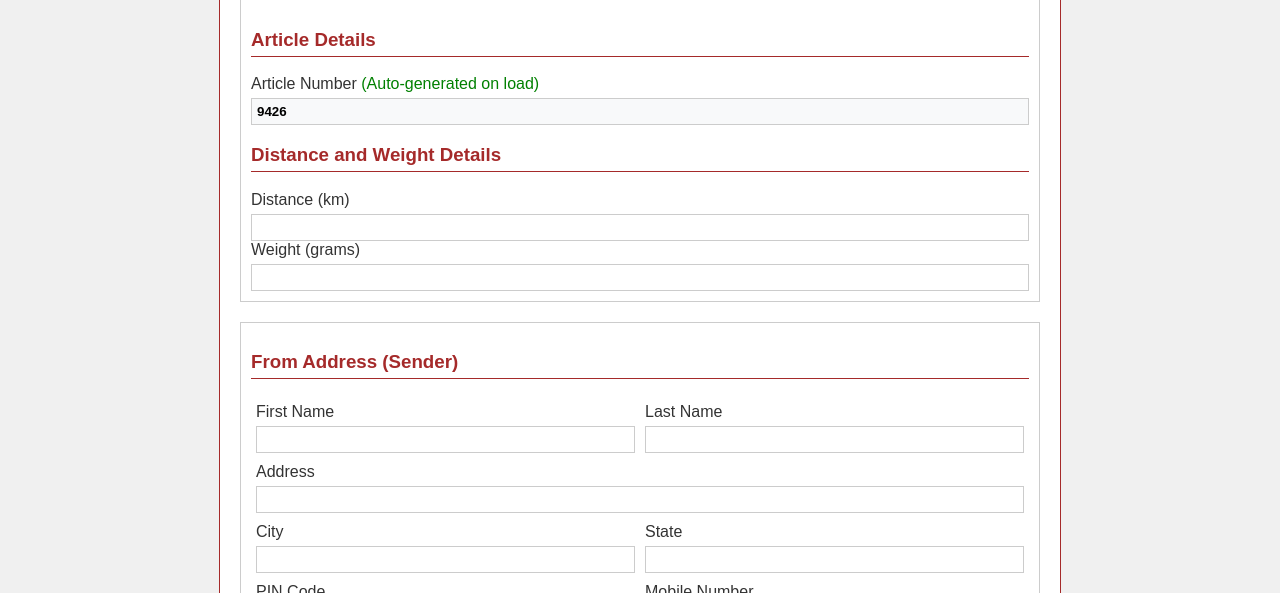
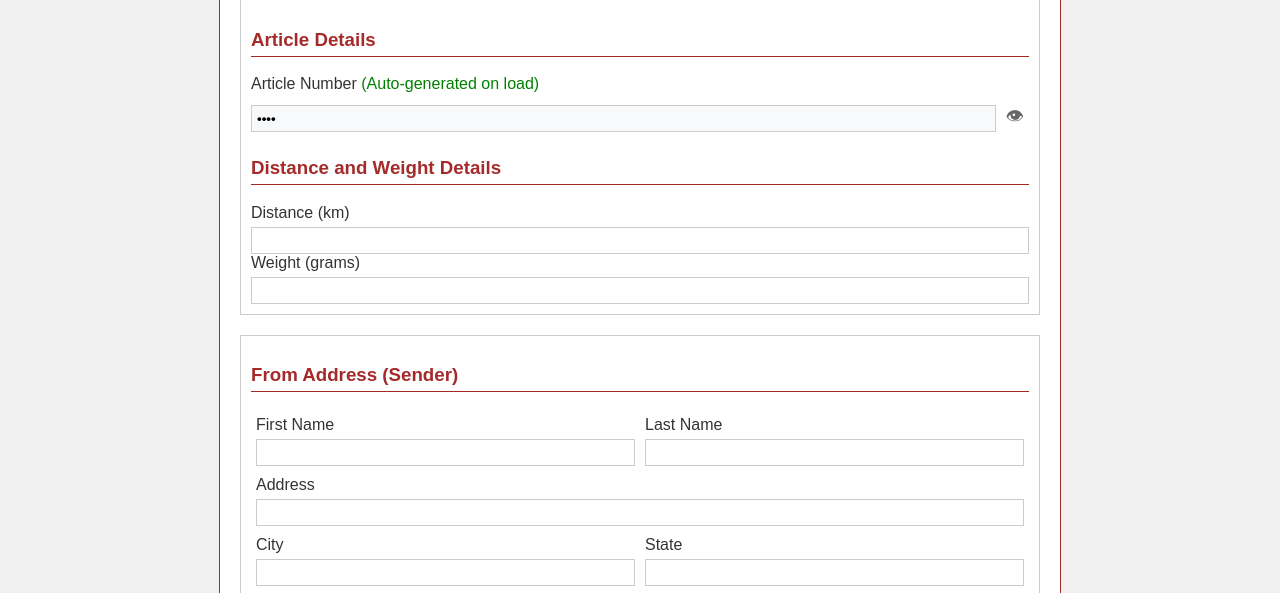
Before and after one commit to AnantInamdar77/booking-website, a plain HTML site: page booking-website/index.html in a window 1280 px wide. Shown: the part 184-777 px from the top of the page. Drawn offline with Linux system fonts and the light colour scheme.

Commit message:
Update index.html
added blur feature to article number

```diff
--- a/booking-website/index.html
+++ b/booking-website/index.html
@@ -71,6 +71,7 @@
     }
     input[type="text"],
     input[type="number"],
+    input[type="password"],
     select,
     textarea {
       width: 100%;
@@ -81,6 +82,26 @@
     #article-number {
       background-color: #f8f9fa;
       font-weight: bold;
+    }
+    .article-container {
+      position: relative;
+      display: flex;
+      align-items: center;
+    }
+    #article-number {
+      flex: 1;
+      margin-right: 5px;
+    }
+    #toggle-article {
+      background: none;
+      border: none;
+      font-size: 18px;
+      cursor: pointer;
+      padding: 5px;
+      color: #666;
+    }
+    #toggle-article:hover {
+      color: #000;
     }
     .footer {
       background: #a52a2a;
@@ -208,23 +229,23 @@
     <h1>INDIAN POST</h1>
     <span class="subtitle">Post Booking Services</span>
   </div>
-
   <div class="nav-bar"></div>
   <div class="main-content">
     <h2>Speed Post Article Booking</h2>
-
     <form id="booking-form">
       <div class="section">
         <h3>Article Details</h3>
         <label for="article-number">Article Number <span style="color: green;">(Auto-generated on load)</span></label>
-        <input type="text" id="article-number" readonly />
+        <div class="article-container">
+          <input type="password" id="article-number" readonly />
+          <button type="button" id="toggle-article">👁</button>
+        </div>
         <h3>Distance and Weight Details</h3>
         <label for="distance-input">Distance (km)</label>
         <input type="number" id="distance-input" min="0" required />
         <label for="weight">Weight (grams)</label>
         <input type="number" id="weight" min="1" required />
       </div>
-
       <div class="section">
         <h3>From Address (Sender)</h3>
         <table>
@@ -245,7 +266,6 @@
           </tr>
         </table>
       </div>
-
       <div class="section">
         <h3>To Address (Addressee)</h3>
         <table>
@@ -266,13 +286,11 @@
           </tr>
         </table>
       </div>
-
       <div class="buttons">
         <button type="button" id="calculate-btn">Calculate</button>
         <button type="reset" id="reset-btn">Reset</button>
       </div>
     </form>
-
     <div id="result-message">
       <div class="tick">✔</div>
       <h3 style="color: green;">Calculation completed successfully!</h3>
@@ -295,9 +313,7 @@
       </div>
     </div>
   </div>
-
   <div class="footer">Department of Posts, Government of India</div>
-
   <script src="https://cdnjs.cloudflare.com/ajax/libs/qrcodejs/1.0.0/qrcode.min.js"></script>
   <script>
     const rates = [
@@ -307,7 +323,6 @@
       { weight: 1000, local: 47, upto200: 77, "201-1000": 106, "1001-2000": 142, above2000: 165 },
       { weight: 2000, local: 71, upto200: 112, "201-1000": 177, "1001-2000": 236, above2000: 283 }
     ];
-
     const bookingForm = document.getElementById("booking-form");
     const resultMessage = document.getElementById("result-message");
     const qrcodeDiv = document.getElementById("qrcode");
@@ -320,45 +335,48 @@
     const loadingSpinner = document.getElementById("loading-spinner");
     const submitBtn = document.getElementById("submit-btn");
     const editBtn = document.getElementById("edit-btn");
-
     let calculatedAmount = 0;
     let bookingDetails = '';
     let generatedNote = ''; // To store the unique note for verification
-
     // Generate random 4-digit article number on page load
     window.addEventListener('load', function() {
       const randomArticle = Math.floor(1000 + Math.random() * 9000).toString(); // 1000-9999
       document.getElementById("article-number").value = randomArticle;
     });
-
+    // Toggle article number visibility
+    document.getElementById("toggle-article").addEventListener("click", function() {
+      const articleInput = document.getElementById("article-number");
+      if (articleInput.type === "password") {
+        articleInput.type = "text";
+        this.textContent = "🙈";
+      } else {
+        articleInput.type = "password";
+        this.textContent = "👁";
+      }
+    });
     document.getElementById("calculate-btn").addEventListener("click", function () {
       const articleNumber = document.getElementById("article-number").value.trim();
       const weight = parseInt(document.getElementById("weight").value);
       const km = parseFloat(document.getElementById("distance-input").value);
-
       if (isNaN(weight) || isNaN(km)) {
         alert("Please enter valid weight and distance.");
         return;
       }
-
       if (!articleNumber) {
         alert("Article Number is required.");
         return;
       }
-
       let column;
       if (km === 0) column = "local";
       else if (km <= 200) column = "upto200";
       else if (km <= 1000) column = "201-1000";
       else if (km <= 2000) column = "1001-2000";
       else column = "above2000";
-
       let rateRow = rates.find(r => weight <= r.weight);
       if (!rateRow) {
         alert("Weight exceeds supported range.");
         return;
       }
-
       calculatedAmount = rateRow[column];
       const sender = {
         first: document.getElementById("sender-first").value,
@@ -378,27 +396,22 @@
         pin: document.getElementById("recipient-pin").value,
         mobile: document.getElementById("recipient-mobile").value
       };
-
       bookingDetails = `
 Distance: ${km} km
 Postage Amount: ₹${calculatedAmount}
 Weight: ${weight} grams
-
 FROM:
 ${sender.first} ${sender.last}
 ${sender.addr}
 ${sender.city}, ${sender.state}
 PIN: ${sender.pin}, Mobile: ${sender.mobile}
-
 TO:
 ${recipient.first} ${recipient.last}
 ${recipient.addr}
 ${recipient.city}, ${recipient.state}
 PIN: ${recipient.pin}, Mobile: ${recipient.mobile}
 `;
-
       detailsBox.innerText = bookingDetails;
-
       // Generate unique transaction note based on article number (only the number)
       generatedNote = articleNumber;
       const upiUrl = `upi://pay?pa=anantinamdar77@oksbi&pn=My%20Courier%20Service&am=${calculatedAmount}&cu=INR&tn=${encodeURIComponent(generatedNote)}`;
@@ -408,23 +421,18 @@ PIN: ${recipient.pin}, Mobile: ${recipient.mobile}
         width: 220,
         height: 220
       });
-
       // Set payment amount in instruction text
       payAmountSpan.innerText = calculatedAmount;
-
       // Show note section after QR
       noteSection.style.display = 'block';
       noteInput.value = ''; // Clear input
       noteStatus.textContent = ''; // Clear status
-
       // Reset submit button and loading
       submitBtn.style.display = 'none';
       loadingSpinner.style.display = 'none';
-
       bookingForm.style.display = "none";
       resultMessage.style.display = "block";
     });
-
     // Handle note verification
     verifyNoteBtn.addEventListener('click', function() {
       const enteredNote = noteInput.value.trim();
@@ -439,12 +447,10 @@ PIN: ${recipient.pin}, Mobile: ${recipient.mobile}
         noteStatus.style.color = 'red';
         return;
       }
-
       // Show loading
       loadingSpinner.style.display = 'block';
       verifyNoteBtn.disabled = true;
       noteStatus.textContent = '';
-
       // Simulate verification delay
       setTimeout(() => {
         loadingSpinner.style.display = 'none';
@@ -455,7 +461,6 @@ PIN: ${recipient.pin}, Mobile: ${recipient.mobile}
         submitBtn.style.display = 'inline-block';
       }, 1500);
     });
-
     editBtn.addEventListener("click", function () {
       bookingForm.style.display = "block";
       resultMessage.style.display = "none";
@@ -465,7 +470,6 @@ PIN: ${recipient.pin}, Mobile: ${recipient.mobile}
       generatedNote = ''; // Reset for next session
     });
 
-
     submitBtn.addEventListener("click", function () {
       resultMessage.innerHTML = `
         <div class="tick">✔</div>
@@ -473,14 +477,12 @@ PIN: ${recipient.pin}, Mobile: ${recipient.mobile}
         <p>We'll contact you soon for pickup. Press <b>Enter</b> or click below for new booking.</p>
         <button id="fresh-btn" style="background:#007bff;color:white;padding:10px 20px;border:none;border-radius:5px;cursor:pointer;">New Booking</button>
       `;
-
       document.addEventListener("keydown", function handler(e) {
         if (e.key === "Enter") {
           window.location.reload();
           document.removeEventListener("keydown", handler);
         }
       });
-
       document.getElementById("fresh-btn").addEventListener("click", () => {
         window.location.reload();
       });
```
